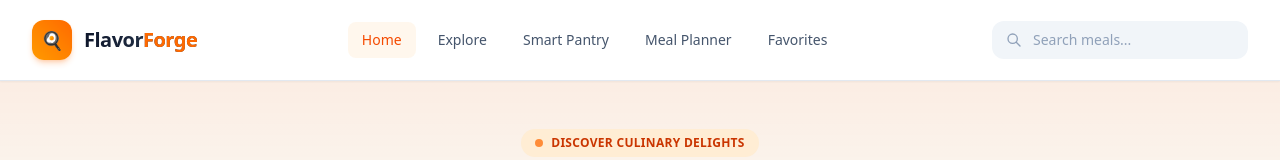
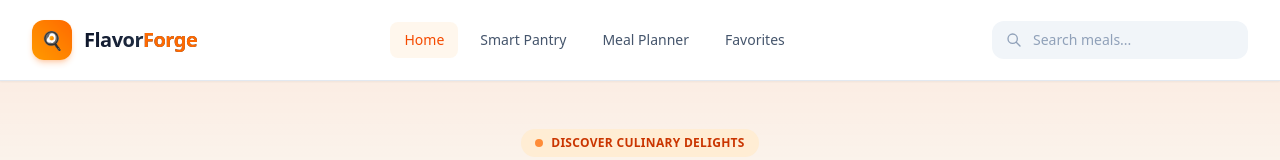
Before and after one commit to Eazybel/Fridge-Stalker, a Next.js app in the folder fridgestalker/: page / in a window 1280 px wide. Shown: the top 160 px of the page. Built offline with nearby package versions, Linux system fonts and the light colour scheme; no server answers.

Commit message:
feat: remove Explore link from navigation in Header component

```diff
--- a/fridgestalker/src/app/components/Header/Header.tsx
+++ b/fridgestalker/src/app/components/Header/Header.tsx
@@ -20,9 +20,6 @@ export default function Header() {
           <nav className="hidden md:flex items-center gap-1 lg:gap-2">
             <Link href="/" className="px-3.5 py-2 rounded-lg text-sm font-medium bg-orange-50 text-orange-600 transition-colors">
               Home
-            </Link>
-            <Link href="/explore" className="px-3.5 py-2 rounded-lg text-sm font-medium text-slate-600 hover:text-slate-900 hover:bg-slate-100 transition-colors">
-              Explore
             </Link>
             <Link href="/pantry" className="px-3.5 py-2 rounded-lg text-sm font-medium text-slate-600 hover:text-slate-900 hover:bg-slate-100 transition-colors">
               Smart Pantry
```
